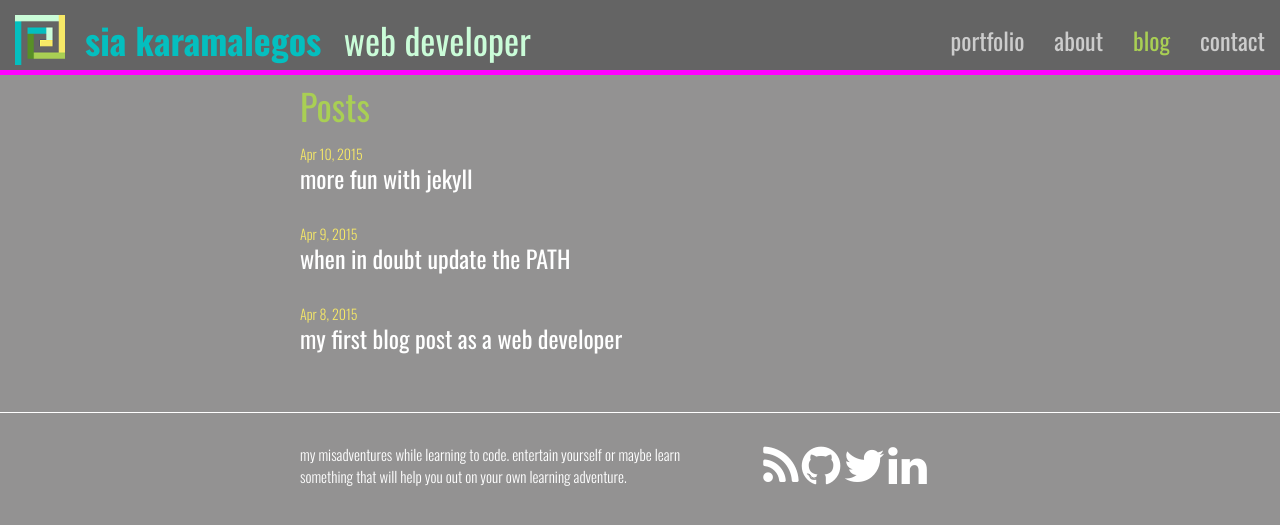
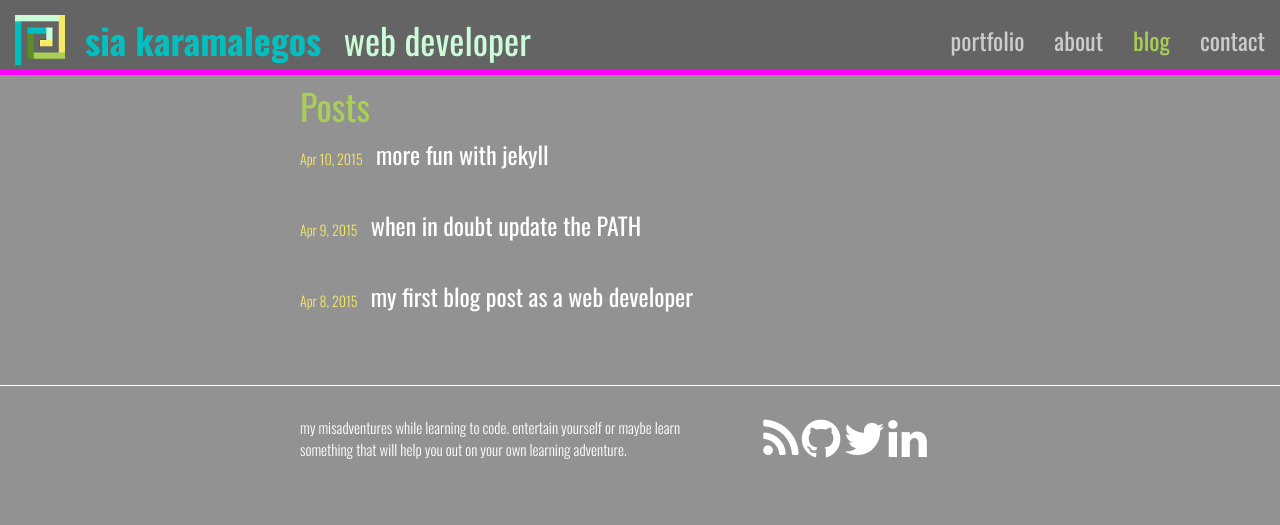
Before and after one commit to siakaramalegos/blog, a Jekyll site: the page built from index.html, in a window 1280 px wide. Shown: the top 525 px of the page. Built offline with Jekyll 4.4.1, drawn with Linux system fonts in a browser that asks for light colours; nearby versions of some CDN libraries; comment, search, counter and statistics services are not loaded.

Commit message:
Added comments to posts and comment count to index

```diff
--- a/css/main.scss
+++ b/css/main.scss
@@ -141,6 +141,26 @@
   }
 }
 
+ol, ul {
+  color: white;
+}
+
+ul.post-list li span.post-meta {
+  margin-right: 10px;
+}
+
+.post-list-item {
+  display: inline-block;
+  margin-right: 10px;
+}
+
+a.comment-count {
+  color: #CAFCD8;
+  font-weight: 300;
+  font-size: 14px;
+  text-transform: lowercase;
+}
+
 // Using media queries with like this:
 // @include media-query($on-palm) {
 //     .wrapper {
--- a/index.html
+++ b/index.html
@@ -11,11 +11,26 @@
       <li>
         <span class="post-meta">{{ post.date | date: "%b %-d, %Y" }}</span>
 
-        <h2>
+        <h2 class="post-list-item">
           <a class="post-link" href="{{ post.url | prepend: site.baseurl }}">{{ post.title }}</a>
         </h2>
+        <a class="comment-count" href="{{ post.url }}#disqus_thread"></a>
+
       </li>
     {% endfor %}
   </ul>
 
 </div>
+
+<script type="text/javascript">
+    /* * * CONFIGURATION VARIABLES * * */
+    var disqus_shortname = 'sia-github-blog';
+
+    /* * * DON'T EDIT BELOW THIS LINE * * */
+    (function () {
+        var s = document.createElement('script'); s.async = true;
+        s.type = 'text/javascript';
+        s.src = '//' + disqus_shortname + '.disqus.com/count.js';
+        (document.getElementsByTagName('HEAD')[0] || document.getElementsByTagName('BODY')[0]).appendChild(s);
+    }());
+</script>
```
